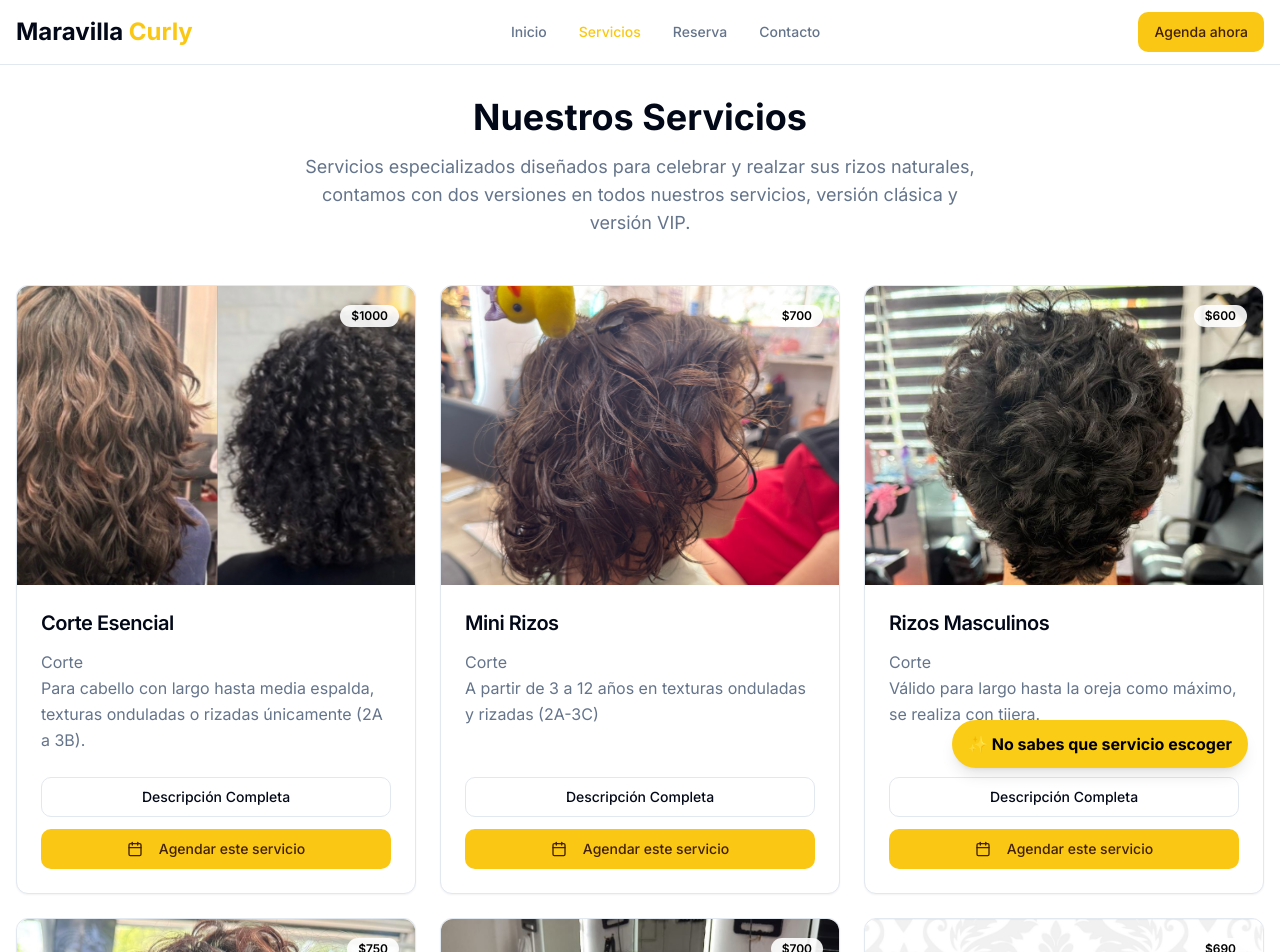
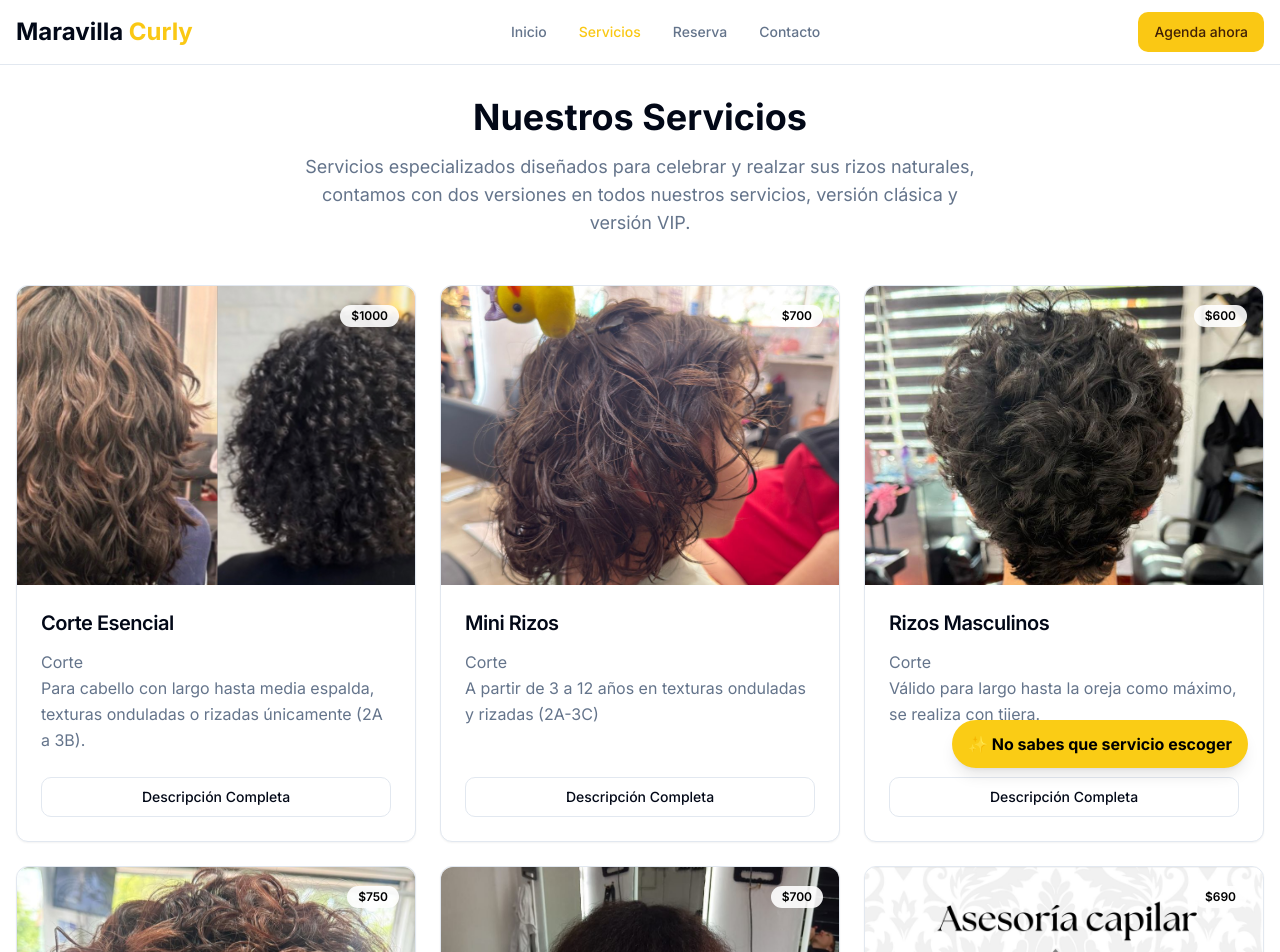
Before and after one commit to Luis-Miranda/CurlyApp, a Next.js app: page /services in a window 1280 px wide. Shown: the top 952 px of the page. Built offline with nearby package versions, Linux system fonts and the light colour scheme.

Commit message:
Se bloquearon btn

```diff
--- a/components/service-card.tsx
+++ b/components/service-card.tsx
@@ -125,13 +125,13 @@ export function ServiceCard({ service }: ServiceCardProps) {
               </div>
 
               <div className="flex flex-col sm:flex-row gap-3 pt-4">
-                <Button
+             {/*    <Button
                   className="flex-1"
                   onClick={handleReserveClick}
                 >
                   <CalendarIcon className="mr-2 h-4 w-4" />
                   Agendar ahora
-                </Button>
+                </Button> */}
                 <Button
                   variant="outline"
                   onClick={() => setIsModalOpen(false)}
@@ -143,10 +143,10 @@ export function ServiceCard({ service }: ServiceCardProps) {
           </DialogContent>
         </Dialog>
 
-        <Button onClick={handleReserveClick} className="w-full">
+      {/*   <Button onClick={handleReserveClick} className="w-full">
           <CalendarIcon className="mr-2 h-4 w-4" />
           Agendar este servicio
-        </Button>
+        </Button> */}
       </CardFooter>
     </Card>
   )
```
